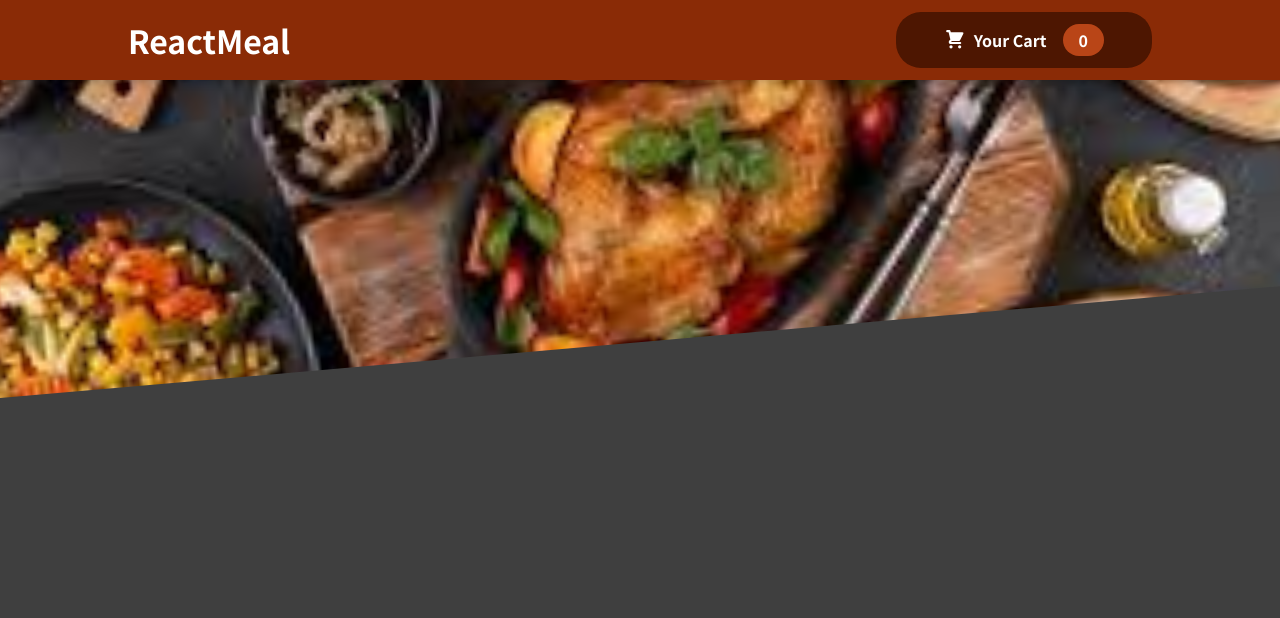
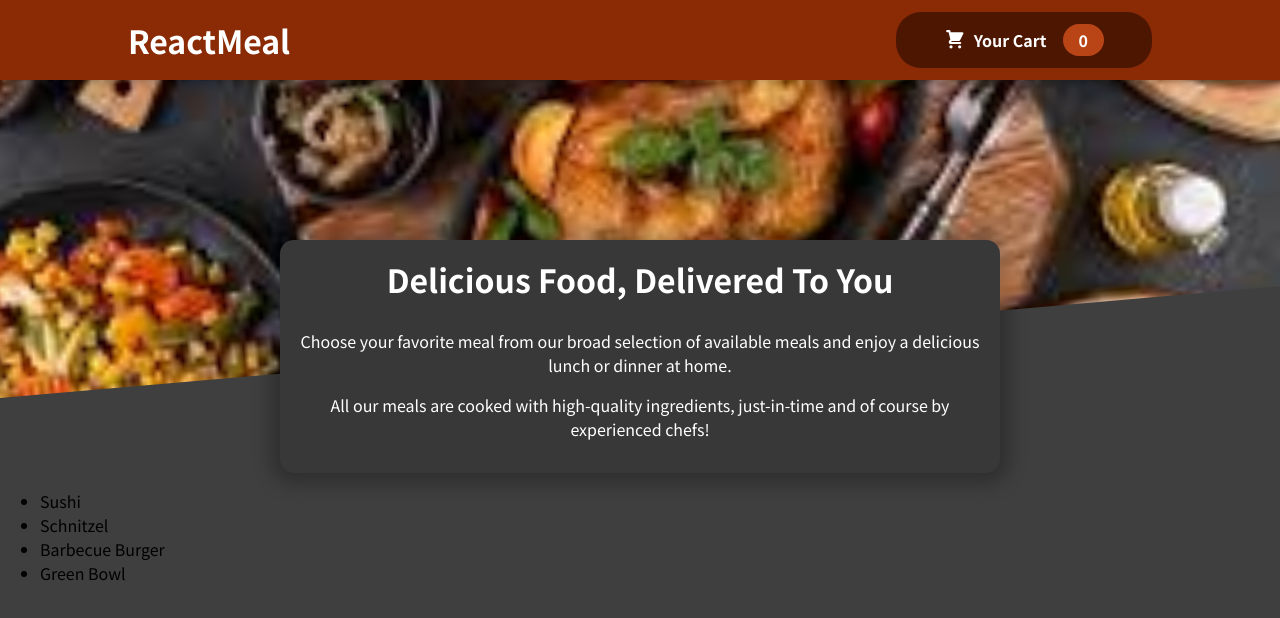
Before and after one commit to Krushna1621/Restaurent_App, a React (Create React App) app: page / in a window 1280 px wide. Shown: the top 618 px of the page. Built offline with nearby package versions, Linux system fonts and the light colour scheme.

Commit message:
Summary added

```diff
--- a/src/App.js
+++ b/src/App.js
@@ -1,9 +1,13 @@
 import React from "react";
 import Header from "./Components/Layout/Header";
+import Meals from "./Components/Meals/Meals";
 function App() {
   return (
     <div>
      <Header></Header>
+     <main>
+      <Meals></Meals>
+     </main>
     </div>
   );
 }
--- /dev/null
+++ b/src/Components/Meals/AvailableMeals.js
@@ -0,0 +1,42 @@
+import classes from './AvailableMeals.module.css';
+
+const DUMMY_MEALS = [
+    {
+      id: 'm1',
+      name: 'Sushi',
+      description: 'Finest fish and veggies',
+      price: 22.99,
+    },
+    {
+      id: 'm2',
+      name: 'Schnitzel',
+      description: 'A german specialty!',
+      price: 16.5,
+    },
+    {
+      id: 'm3',
+      name: 'Barbecue Burger',
+      description: 'American, raw, meaty',
+      price: 12.99,
+    },
+    {
+      id: 'm4',
+      name: 'Green Bowl',
+      description: 'Healthy...and green...',
+      price: 18.99,
+    },
+  ];
+
+const AvailableMeals=()=>{
+    const MealList=DUMMY_MEALS.map((meal)=><li>{meal.name}</li>)
+
+    return(
+       <section className={classes.meal}>
+         <ul>
+           {MealList}
+         </ul>
+       </section>
+    )
+
+}
+export default AvailableMeals;
--- /dev/null
+++ b/src/Components/Meals/AvailableMeals.module.css
@@ -0,0 +1,24 @@
+.meals {
+    max-width: 60rem;
+    width: 90%;
+    margin: 2rem auto;
+    animation: meals-appear 1s ease-out forwards;
+  }
+
+  .meals ul {
+    list-style: none;
+    margin: 0;
+    padding: 0;
+  }
+
+  @keyframes meals-appear {
+    from {
+      opacity: 0;
+      transform: translateY(3rem);
+    }
+
+    to {
+      opacity: 1;
+      transform: translateY(0);
+    }
+  }
--- /dev/null
+++ b/src/Components/Meals/Meals.js
@@ -0,0 +1,13 @@
+import { Fragment } from "react";
+import AvailableMeals from "./AvailableMeals";
+import MealsSummary from "./MealsSummary";
+
+const Meals=()=>{
+      return(
+        <Fragment>
+            <MealsSummary></MealsSummary>
+            <AvailableMeals></AvailableMeals>
+        </Fragment>
+      )
+}
+export default Meals;
--- /dev/null
+++ b/src/Components/Meals/MealsSummary.js
@@ -0,0 +1,19 @@
+import classes from './MealsSummary.module.css';
+
+const MealsSummary = () => {
+  return (
+    <section className={classes.summary}>
+      <h2>Delicious Food, Delivered To You</h2>
+      <p>
+        Choose your favorite meal from our broad selection of available meals
+        and enjoy a delicious lunch or dinner at home.
+      </p>
+      <p>
+        All our meals are cooked with high-quality ingredients, just-in-time and
+        of course by experienced chefs!
+      </p>
+    </section>
+  );
+};
+
+export default MealsSummary;
--- /dev/null
+++ b/src/Components/Meals/MealsSummary.module.css
@@ -0,0 +1,18 @@
+.summary {
+    text-align: center;
+    max-width: 45rem;
+    width: 90%;
+    margin: auto;
+    margin-top: -10rem;
+    position: relative;
+    background-color: #383838;
+    color: white;
+    border-radius: 14px;
+    padding: 1rem;
+    box-shadow: 0 1px 18px 10px rgba(0, 0, 0, 0.25);
+  }
+
+  .summary h2 {
+    font-size: 2rem;
+    margin-top: 0;
+  }
```
